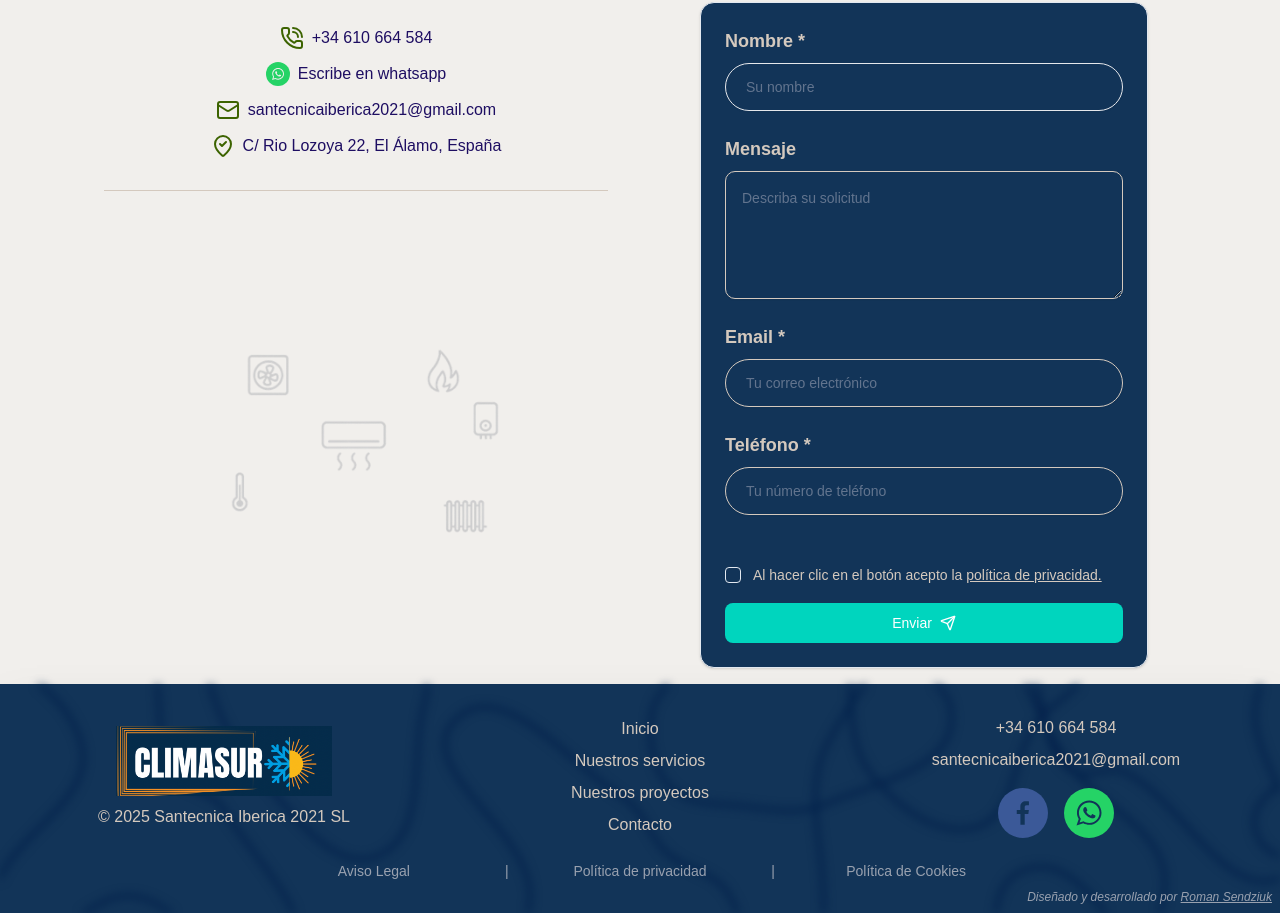
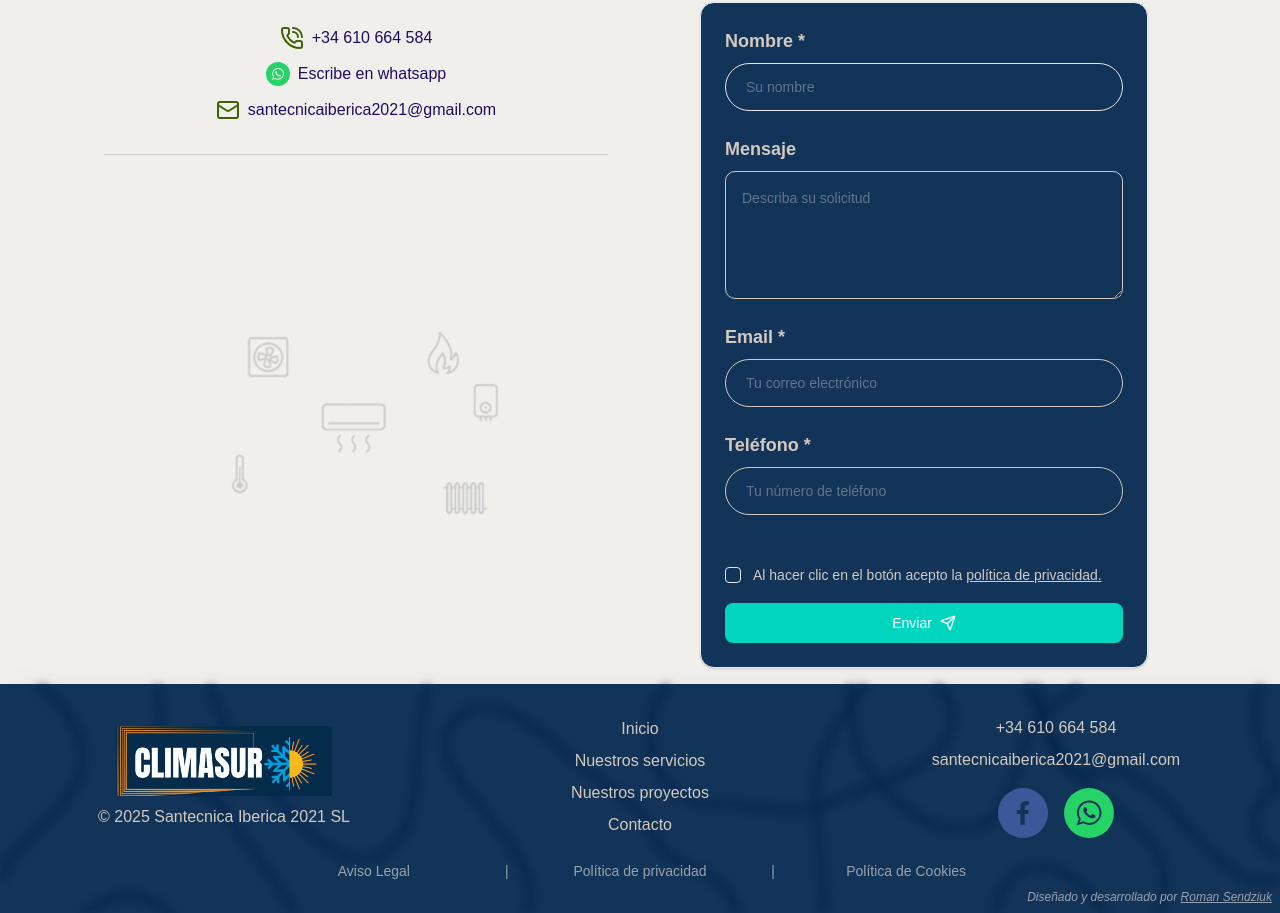
Before and after one commit to romsendz/friendly-eureka, a Next.js app: page / in a window 1280 px wide. Shown: the part 3276-4189 px from the top of the page. Built offline with nearby package versions, Linux system fonts and the light colour scheme; a web font is replaced by a local one.

Commit message:
removed address

```diff
--- a/components/section/contact-us.tsx
+++ b/components/section/contact-us.tsx
@@ -35,10 +35,6 @@ const ContactUs = ({ className }: { className?: string }) => {
                   <MailIcon className="text-lime-800" />
                   santecnicaiberica2021@gmail.com
                 </Link>
-                <span className="inline-flex gap-2">
-                  <MapPinCheckInsideIcon className="text-lime-800" />
-                  C/ Rio Lozoya 22, El Álamo, España
-                </span>
               </div>
             </div>
             <Separator className="bg-primary-foreground hidden lg:my-8 lg:block" />
```
